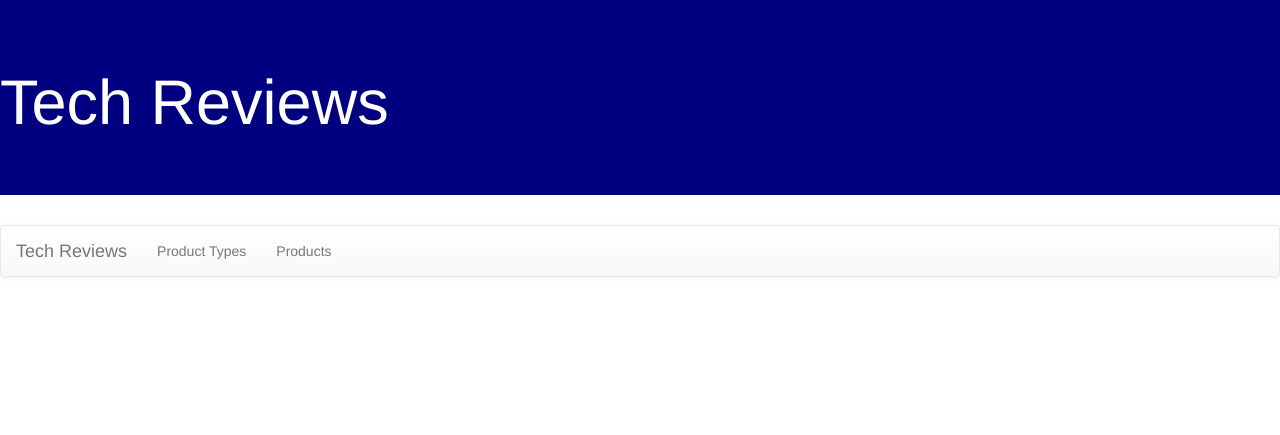
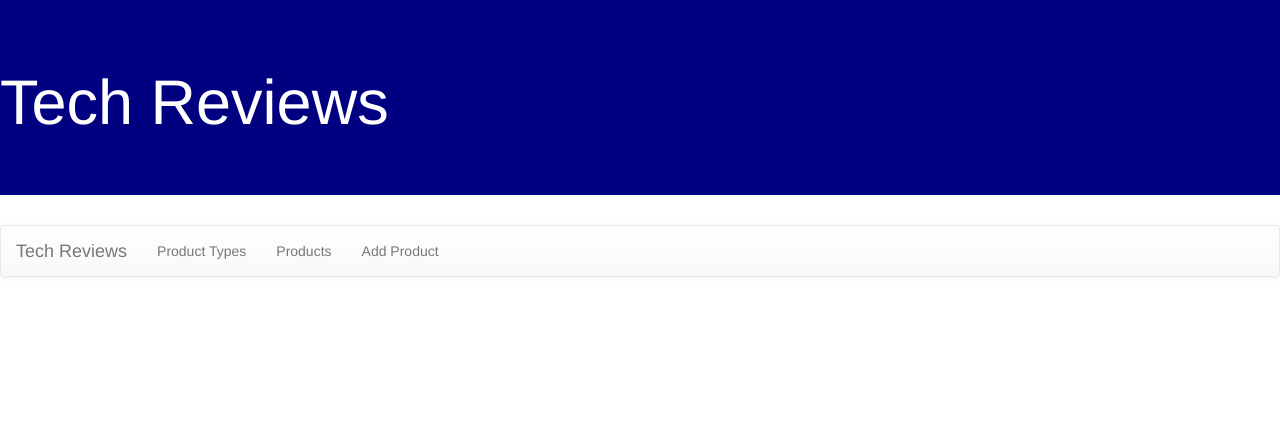
Before and after one commit to amirkiani/PythonClub, a Django app: template pythonclubapp/templates/base.html in a window 1280 px wide. Shown: the top 435 px of the page. Run offline with Django 3.2, Linux system fonts and the light colour scheme; the template is opened without the code that fills it, so the values that code supplies are empty; some libraries are stand-ins or nearby versions.

Commit message:
Add files via upload

```diff
--- a/pythonclubapp/templates/base.html
+++ b/pythonclubapp/templates/base.html
@@ -20,9 +20,9 @@
                 </div>
                 <ul class="nav navbar-nav">
                     <li><a href="{% url 'types' %}">Product Types</a></li>
-                     <li><a href="{% url 'products' %}">Products</a></li>
-
-               </ul>
+                    <li><a href="{% url 'products' %}">Products</a></li>
+                    <li><a href="{% url 'newproduct' %}">Add Product</a></li>
+                </ul>
 
 
                 </ul>
```
